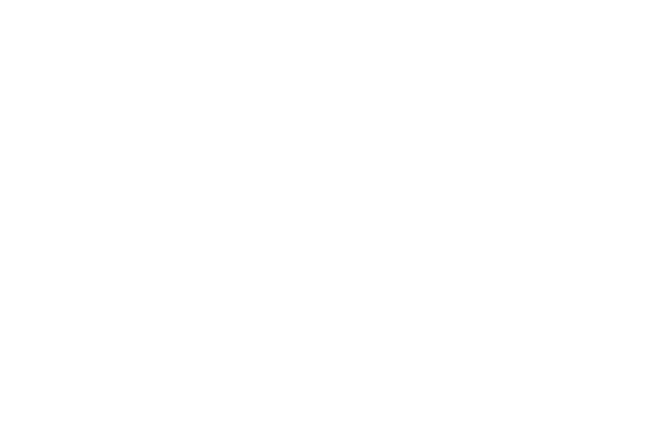
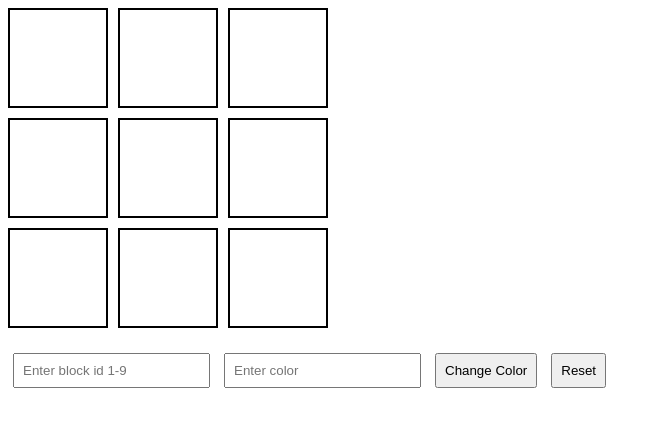
Before and after one commit to acciojob/Replit-Asian-Paints-bhavesh-patil45, a website: page main.html in a window 1280 px wide. Shown: the whole page, without its empty margins (0-661 px from the left). Drawn offline with Linux system fonts and the light colour scheme.

Commit message:
created a submission

```diff
--- a/main.html
+++ b/main.html
@@ -8,6 +8,25 @@
 
 <body>
 	<!-- the entire body must be written by student -->
+
+	<div id="grid-container">
+        <div id="1" class="grid-item"></div>
+        <div id="2" class="grid-item"></div>
+        <div id="3" class="grid-item"></div>
+        <div id="4" class="grid-item"></div>
+        <div id="5" class="grid-item"></div>
+        <div id="6" class="grid-item"></div>
+        <div id="7" class="grid-item"></div>
+        <div id="8" class="grid-item"></div>
+        <div id="9" class="grid-item"></div>
+    </div>
+
+    <input type="number" id="block_id" placeholder="Enter block id 1-9">
+    <input type="text" id="colour_id" placeholder="Enter color">
+
+    <button id="change_button">Change Color</button>
+    <button id="Reset">Reset</button>
+
     <script type="text/javascript" src="./script.js">
 </script>
 
--- a/script.js
+++ b/script.js
@@ -1 +1,24 @@
 //your JS code here. If required.
+  const changeBtn = document.getElementById("change_button");
+  const resetBtn = document.getElementById("Reset");
+
+        function resetGrid() {
+            for (let i = 1; i <= 9; i++) {
+                document.getElementById(i).style.backgroundColor = "transparent";
+            }
+        }
+
+        changeBtn.addEventListener("click", () => {
+            const block = document.getElementById("block_id").value;
+            const color = document.getElementById("colour_id").value;
+
+            resetGrid();
+
+            if (block >= 1 && block <= 9) {
+                document.getElementById(block).style.backgroundColor = color;
+            } else {
+                alert("Please enter block id between 1 to 9");
+            }
+        });
+
+        resetBtn.addEventListener("click", resetGrid);
--- a/styles.css
+++ b/styles.css
@@ -1 +1,18 @@
 /*  your css code here. If applicable */
+ #grid-container {
+            display: grid;
+            grid-template-columns: repeat(3, 100px);
+            grid-template-rows: repeat(3, 100px);
+            gap: 10px;
+            margin-bottom: 20px;
+        }
+
+        .grid-item {
+            border: 2px solid black;
+            background-color: transparent;
+        }
+
+        input, button {
+            margin: 5px;
+            padding: 8px;
+        }
```
